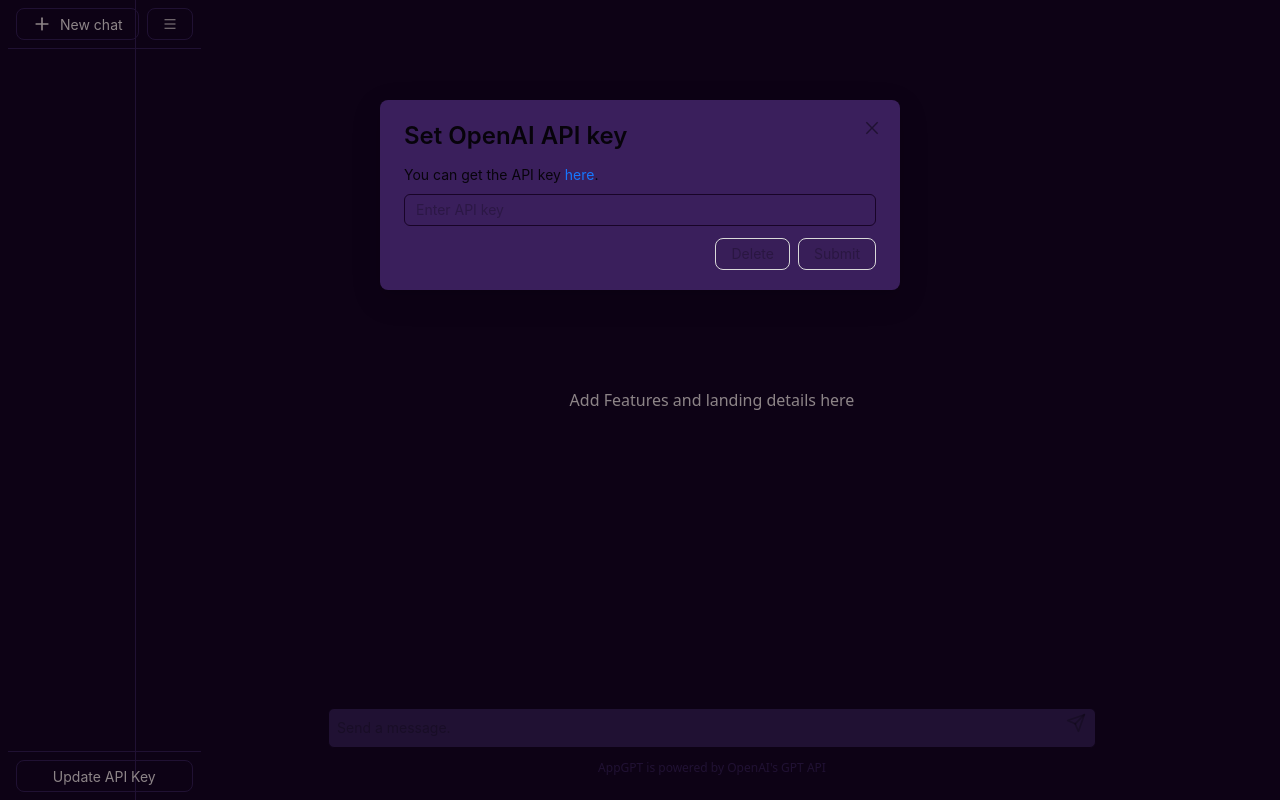
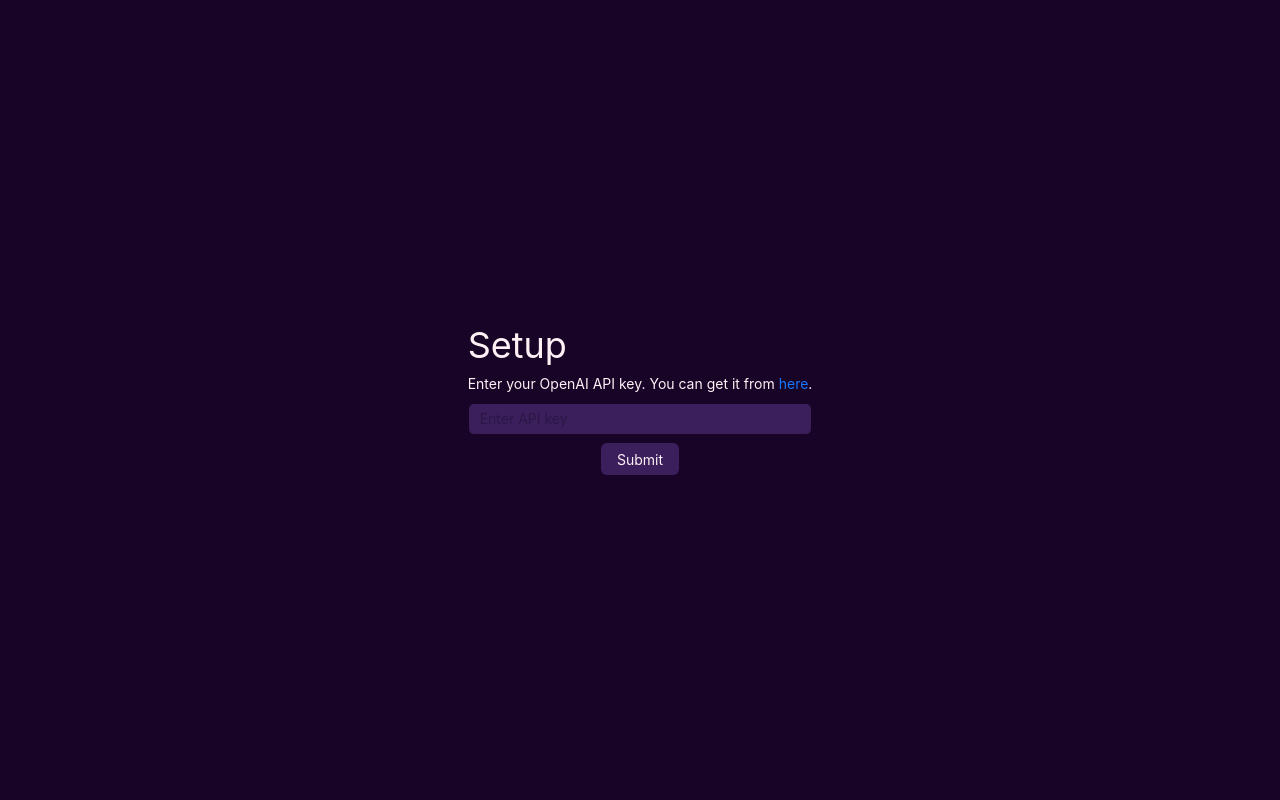
Before and after one commit to Red-Spaces/DesTalk, a React (Vite) app: page / in a window 1280 px wide. Built offline with nearby package versions, Linux system fonts and the light colour scheme.

Commit message:
Added landing page

```diff
--- a/src/components/Chat/SideBar/Channels.jsx
+++ b/src/components/Chat/SideBar/Channels.jsx
@@ -35,7 +35,11 @@
               {channel.name}
             </Typography>
           </div>
-          <DeleteButton channelId={channel.id} fetchChannels={fetchChannels} />
+          <DeleteButton
+            channelId={channel.id}
+            fetchChannels={fetchChannels}
+            setChannelId={setChannelId}
+          />
         </Button>
       ))}
     </div>
--- a/src/components/Chat/SideBar/DeleteButton.jsx
+++ b/src/components/Chat/SideBar/DeleteButton.jsx
@@ -5,7 +5,7 @@
 import dbOperations from "../db";
 import { toast } from "react-toastify";
 
-const DeleteButton = ({ channelId, fetchChannels }) => {
+const DeleteButton = ({ channelId, fetchChannels, setChannelId }) => {
   const [deleteChannel, setDeleteChannel] = useState(false);
   const { deleteChannel: deleteConversation } = dbOperations;
 
@@ -13,6 +13,7 @@
     e.stopPropagation();
     try {
       await deleteConversation(channelId);
+      setChannelId(null);
       fetchChannels();
     } catch (err) {
       toast.error("Error deleting channel");
--- a/src/components/Chat/index.jsx
+++ b/src/components/Chat/index.jsx
@@ -4,12 +4,17 @@
 import ApiKeyModal from "../Common/ApiKeyModal";
 import { getItem } from "../../utils/localStorage";
 import { API_KEY_NAME } from "../../constants";
+import Landing from "../Common/Landing";
 
 const Chat = () => {
   const apiKey = getItem(API_KEY_NAME);
   const [isApiKeyModalOpen, setIsApiKeyModalOpen] = useState(!apiKey);
   const [showSidebar, setShowSidebar] = useState(true);
   const [channelId, setChannelId] = useState(null);
+
+  if (!apiKey) {
+    return <Landing />;
+  }
 
   return (
     <div className="flex h-screen w-full bg-purple_darker text-purple_lighter">
--- /dev/null
+++ b/src/components/Common/Landing.jsx
@@ -0,0 +1,58 @@
+import React, { useState } from "react";
+import { Typography, Input, Button } from "antd";
+import { API_KEY_NAME } from "../../constants";
+import { setItem } from "../../utils/localStorage";
+const { Text } = Typography;
+
+const Landing = () => {
+  const [apiKey, setApiKey] = useState("");
+
+  const handleSubmit = () => {
+    setItem(API_KEY_NAME, apiKey);
+    window.location.reload();
+  };
+
+  return (
+    <div className="bg-purple_darker h-screen">
+      <div className="relative w-full flex flex-col h-full">
+        <div className="flex items-center justify-center h-screen">
+          <div className="flex flex-col space-y-2">
+            <Text className="text-purple_lighter text-4xl">Setup</Text>
+            <Text className="text-purple_lighter">
+              Enter your OpenAI API key. You can get it from{" "}
+              <a
+                href="https://platform.openai.com/account/api-keys"
+                target="_blank noopener noreferrer"
+              >
+                here
+              </a>
+              .
+            </Text>
+            <div className="border border-purple_darker bg-purple_dark rounded-md">
+              <Input
+                value={apiKey}
+                onChange={(e) => setApiKey(e.target.value)}
+                placeholder="Enter API key"
+                type="password"
+                bordered={false}
+              />
+            </div>
+            <div className="flex">
+              <Button
+                key="submit"
+                onClick={handleSubmit}
+                disabled={!apiKey}
+                type="secondary"
+                className="bg-purple_dark hover:bg-purple_darker text-purple_lighter mx-auto"
+              >
+                Submit
+              </Button>
+            </div>
+          </div>
+        </div>
+      </div>
+    </div>
+  );
+};
+
+export default Landing;
```
